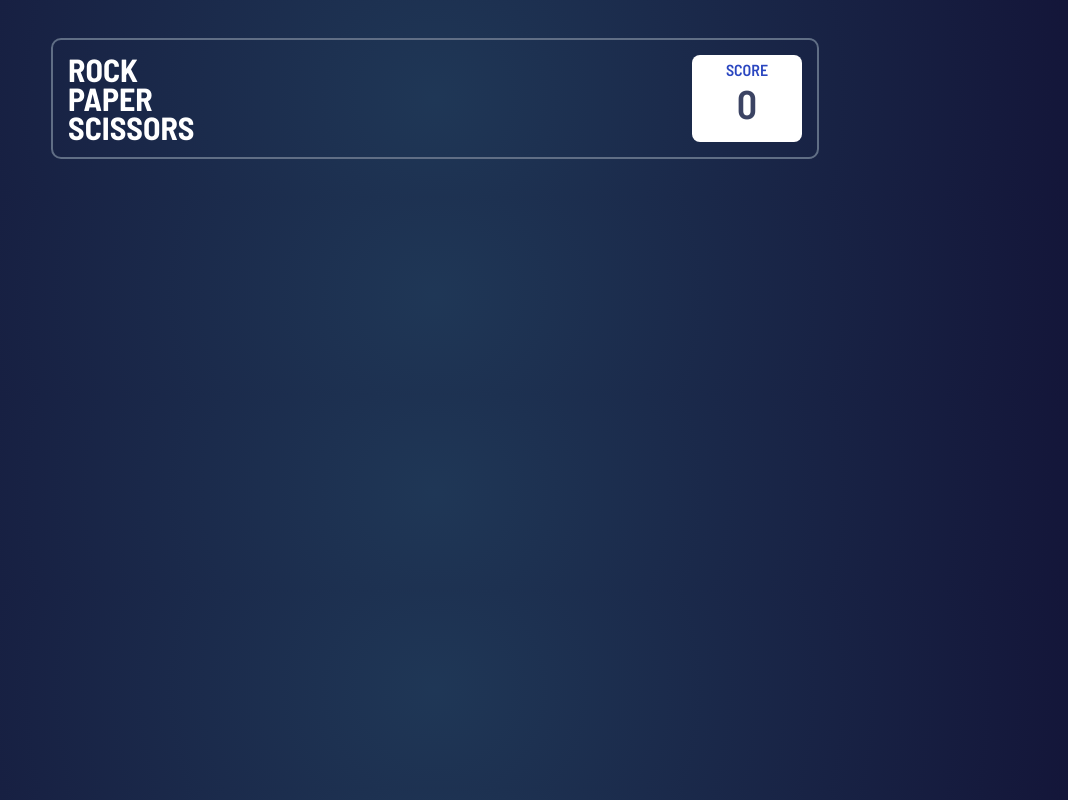
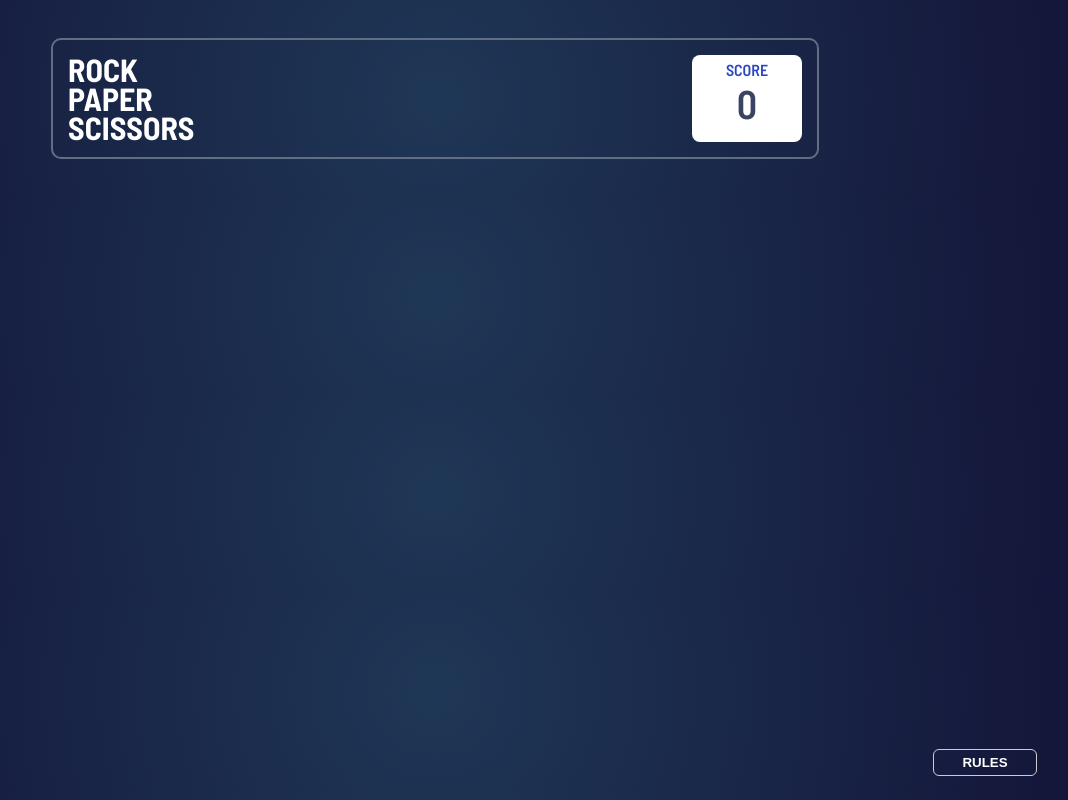
Before and after one commit to rodrfct/rock-paper-scissors, a Vue app: page / in a window 1280 px wide. Shown: the whole page, without its empty margins (205-1273 px from the left). Built offline with nearby package versions, Linux system fonts and the light colour scheme.

Commit message:
Add rules

```diff
--- a/src/components/Rules.vue
+++ b/src/components/Rules.vue
@@ -1,3 +1,65 @@
-<script setup></script>
+<script setup lang="ts">
+import { ref } from 'vue';
 
-<template></template>
+const rules = ref<HTMLDialogElement | null>(null)
+</script>
+
+<template>
+    <button type="button" id="rules-btn" @click="rules?.showModal()">Rules</button>
+
+    <dialog ref="rules" id="rules">
+        <form>
+            <h2>Rules</h2>
+            <button formmethod="dialog">
+                <img src="@/assets/icons/icon-close.svg" alt="">
+            </button>
+        </form>
+
+        <img src="@/assets/images/image-rules.svg" alt="">
+    </dialog>
+</template>
+
+<style>
+#rules-btn {
+    background-color: inherit;
+    color: white;
+    text-transform: uppercase;
+    font-weight: 600;
+
+    padding: 5px 28px;
+    border: 1px solid #ccc;
+    border-radius: 6px;
+
+    position: absolute;
+    bottom: 3%;
+    right: 3%;
+}
+
+#rules {
+    padding: 25px  35px;
+    border: none;
+    border-radius: 10px;
+
+    &::backdrop {
+        background-color: black;
+        opacity: .5;
+    }
+
+    & form {
+        margin-bottom: 15%;
+        display: flex;
+        justify-content: space-between;
+
+        & h2 {
+            margin: 0;
+            color: var(--Dark-Text);
+            text-transform: uppercase;
+        }
+
+        & button {
+            background-color: inherit;
+            border: none;
+        }
+    }
+}
+</style>
```
